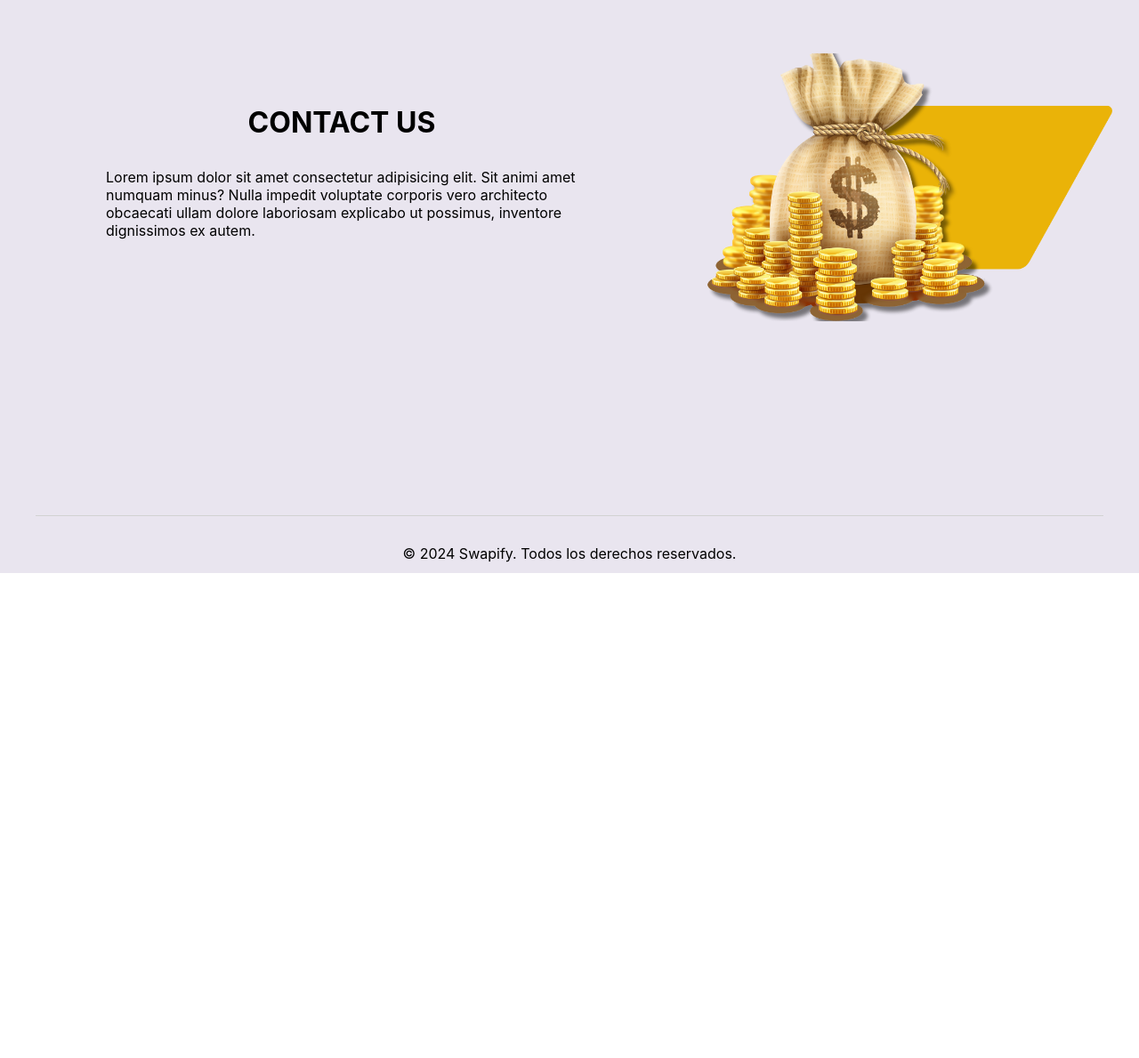
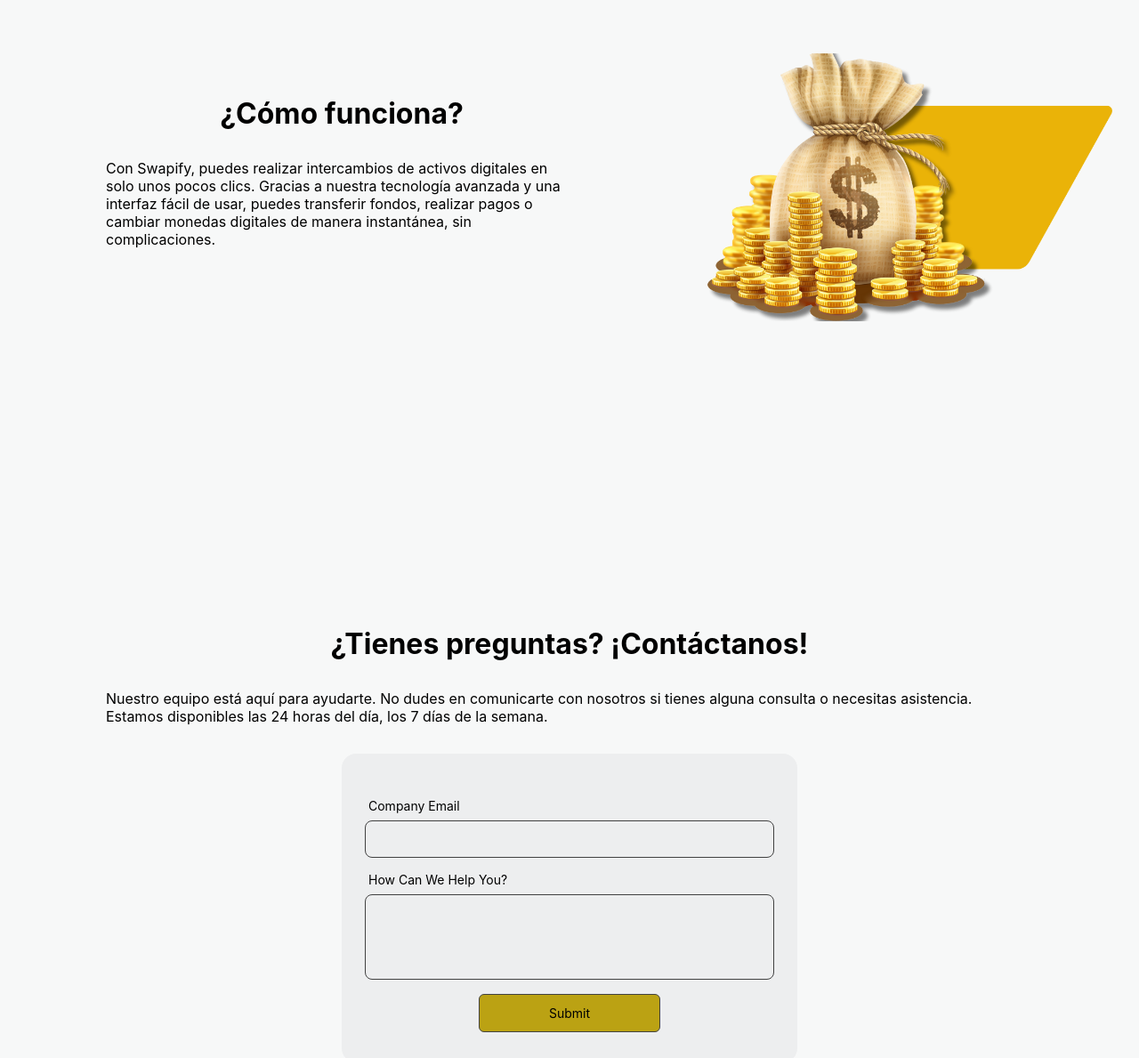
Before and after one commit to elvis-crespo/quick-exchange, a React (Vite) app: page / in a window 1280 px wide. Shown: the part 961-2150 px from the top of the page at 89% size. Before the commit the page ends 1605 px from the top, so only its background shows below. Built offline with nearby package versions, Linux system fonts and the light colour scheme.

Commit message:
add contactUs ui

```diff
--- a/src/App.css
+++ b/src/App.css
@@ -4,6 +4,9 @@
   margin: 0%;
   outline: 0;
   scroll-behavior: smooth;
+  scrollbar-width: thin;
+  /* scrollbar-color: #ff7d12 #222222; */
+  scrollbar-color: #edeeef #222222;
 }
 
 h1, h2, h3, h4 {
--- a/src/Pages/History.jsx
+++ b/src/Pages/History.jsx
@@ -2,6 +2,8 @@ export default function History() {
   return (
     <>
       <h1>404</h1>
+      <iframe src="src/assets/Fallout1.mp4"></iframe>
+      <iframe src="src/assets/Fallout2.mp4"></iframe>
     </>
   );
 };
--- a/src/Pages/Landing.jsx
+++ b/src/Pages/Landing.jsx
@@ -2,6 +2,7 @@ import styled from "styled-components";
 import { NavBar } from "../components/NavBar"
 import { Footer } from "../components/Footer";
 import { themeTypography } from "../utils/themes";
+import ContactForm from "../components/Contact";
 
 // const handleScroll = (id) => {
 //   const element = document.getElementById(id);
@@ -16,7 +17,8 @@ const Container = styled.div`
   display: flex;
   position: relative;
   padding: 25px 0px;
-  background-color: ${({ theme }) => theme.navBackground};
+  background-color: ${({ theme }) => theme.background};
+  // background-color: #293c51;
   color: ${({ theme }) => theme.text};
   width: 100%;
   min-height: calc(100vh - 60px);
@@ -71,7 +73,37 @@ export default function Landing() {
 
       <Container id="history">
         <div>
-          <h1>HISTORY</h1>
+          <h1>¿Qué es Swapify?</h1>
+          <p>
+            Swapify es una plataforma innovadora que permite a los usuarios
+            intercambiar, transferir y gestionar activos digitales de manera
+            rápida y segura. Nuestra misión es simplificar las transacciones
+            digitales, ofreciendo una solución accesible y confiable para
+            individuos y empresas.
+          </p>
+        </div>
+        <div>
+          <img src="src/assets/test.png" alt="" />
+        </div>
+      </Container>
+      <Container id="history">
+        <div>
+          {/* <h1>Nuestra Historia</h1>
+          <p>
+            Swapify comenzó con la visión de transformar la forma en que las
+            personas realizan transacciones digitales. Desde nuestros humildes
+            inicios en 2024, hemos crecido hasta convertirnos en una plataforma
+            confiable para miles de usuarios. Nuestro compromiso ha sido siempre
+            garantizar transacciones rápidas, seguras y eficientes,
+            proporcionando soluciones innovadoras a nuestros clientes.
+          </p> */}
+          <h1>¿Cómo funciona?</h1>
+          <p>
+            Con Swapify, puedes realizar intercambios de activos digitales en
+            solo unos pocos clics. Gracias a nuestra tecnología avanzada y una
+            interfaz fácil de usar, puedes transferir fondos, realizar pagos o
+            cambiar monedas digitales de manera instantánea, sin complicaciones.
+          </p>
         </div>
         <div>
           <img src="src/assets/test.png" alt="" />
@@ -79,14 +111,18 @@ export default function Landing() {
       </Container>
       <Container id="contact-us">
         <div className="flex-column">
-          <h1>CONTACT US</h1>
-          <p>Lorem ipsum dolor sit amet consectetur adipisicing elit. Sit animi amet numquam minus? Nulla impedit voluptate corporis vero architecto obcaecati ullam dolore laboriosam explicabo ut possimus, inventore dignissimos ex autem.</p>
+          <h1>¿Tienes preguntas? ¡Contáctanos!</h1>
+          <p>
+            Nuestro equipo está aquí para ayudarte. No dudes en comunicarte con
+            nosotros si tienes alguna consulta o necesitas asistencia. Estamos
+            disponibles las 24 horas del día, los 7 días de la semana.
+          </p>
+          <ContactForm />
         </div>
-        <div>
+        {/* <div>
           <img src="src/assets/test.png" alt="" />
-        </div>
+        </div> */}
       </Container>
-
       <Footer />
     </>
   );
--- /dev/null
+++ b/src/components/Contact.jsx
@@ -0,0 +1,114 @@
+import styled from "styled-components";
+import { themeTypography } from "../utils/themes";
+
+const FormContainer = styled.div`
+  width: 400px;
+  background: linear-gradient(#212121, #212121) padding-box,
+    linear-gradient(145deg, transparent 35%, #e81cff, #40c9ff) border-box;
+  background: ${({ theme }) => theme.navBackground};
+  border: 2px solid transparent;
+  padding: 32px 24px;
+  font-size: 14px;
+  color: white;
+  display: flex;
+  flex-direction: column;
+  border-radius: 16px;
+`;
+
+  const FormGroup = styled.div`
+  font-family: ${themeTypography.fontFamily};
+  display: flex;
+  flex-direction: column;
+  gap: 8px;
+  padding-top: 16px;
+  label {
+    color: ${({ theme }) => theme.text};
+    align-self: flex-start;
+    padding-left: 30px;
+  }
+`;
+
+const TextInput = styled.input`
+  width: 90%;
+  gap: 8px;
+  padding: 12px 16px;
+  border-radius: 8px;
+  color: #fff;
+  font-family: inherit;
+  background-color: transparent;
+  border: 1px solid #414141;
+  &:focus {
+    outline: none;
+    border-color: #e81cff;
+  }
+`;
+
+const TextArea = styled.textarea`
+  width: 90%;
+  padding: 12px 16px;
+  border-radius: 8px;
+  resize: none;
+  color: #fff;
+  height: 96px;
+  border: 1px solid #414141;
+  background-color: transparent;
+  font-family: inherit;
+  &:focus {
+    outline: none;
+    border-color: #e81cff;
+  }
+`;
+
+const FormSubmitButton = styled.button`
+  display: flex;
+  align-items: center;
+  justify-content: center;
+  font-family: inherit;
+  color: #000;
+  font-weight: line;
+  width: 40%;
+  background: #bba213;
+  border: 1px solid #414141;
+  padding: 12px 16px;
+  font-size: inherit;
+  gap: 8px;
+  margin-top: 8px;
+  cursor: pointer;
+  border-radius: 6px;
+  &:hover {
+    background-color: #fff;
+    border-color: #fff;
+    scale: 1.05;
+  }
+  &:active {
+    // transform: scale(0.95);
+    scale: 0.95;
+  }
+`;
+
+
+const ContactForm = () => {
+  return (
+    <FormContainer>
+      <form className="form">
+        <FormGroup>
+          <label htmlFor="email">Company Email</label>
+          <TextInput type="text" id="email" name="email" required />
+        </FormGroup>
+        <FormGroup>
+          <label htmlFor="textarea">How Can We Help You?</label>
+          <TextArea
+            id="textarea"
+            name="textarea"
+            rows="10"
+            cols="50"
+            required
+          />
+         <FormSubmitButton type="submit">Submit</FormSubmitButton>
+        </FormGroup>
+      </form>
+    </FormContainer>
+  );
+};
+
+export default ContactForm;
--- a/src/components/Footer.jsx
+++ b/src/components/Footer.jsx
@@ -8,7 +8,7 @@ const FooterContainer = styled.footer`
   width: 100%;
   padding: 0 32px;
   nav {
-    border-top: 1px solid #d2d2d2;
+    // border-top: 1px solid #d2d2d2;
     padding: 2rem;
     width: 100%;
     height: 60px;
--- a/src/components/NavBar.jsx
+++ b/src/components/NavBar.jsx
@@ -17,7 +17,7 @@ const Container = styled.div`
   width: 100%;
   nav {
     background-color: ${({ theme }) => theme.navBackground};
-    border-bottom: 1px solid #d2d2d2;
+    // border-bottom: 1px solid #d2d2d2;
     width: 100%;
     height: 60px;
     max-width: 1200px;
--- a/src/utils/themes.js
+++ b/src/utils/themes.js
@@ -1,15 +1,19 @@
 export const lightTheme = {
   // background: "#f8f9fa",
-  background: "#edeeef",
+  navBackground: "#edeeef",
+  background: "#f7f8f8",
+  //first
+  // background: "#edeeef",
+  // navBackground: "#e9e5ef",
   text: "#000",
-  navBackground: "#e9e5ef",
   buttonBackground: "#f4f7fb",
   buttonTextColor: "#000",
 };
 
 export const darkTheme = {
   // buttonBackground: "#96e095",
-  background: "#495057",
+  background: "#293c51",
+  // background: "#495057",
   text: "#fff",
   navBackground: "#1b2736",
   buttonBackground: "#495057",
```
Also changed, not shown: src/App.jsx (+0 -34 lines).
